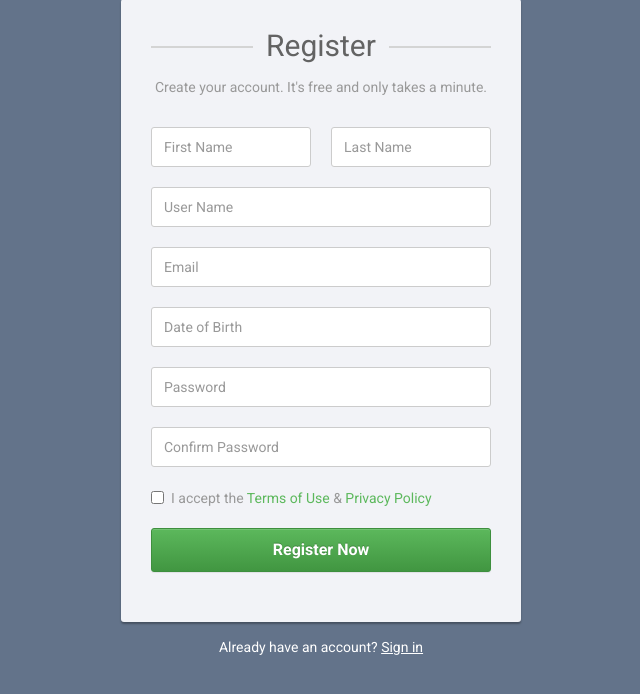
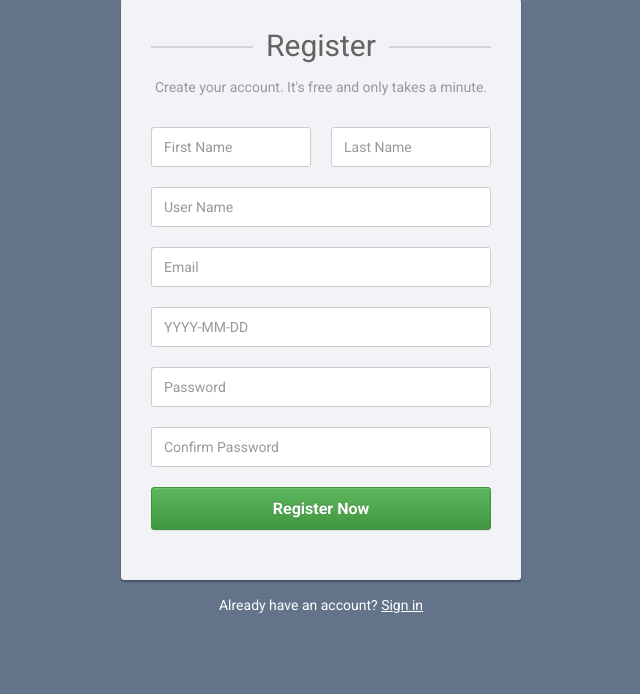
Before and after one commit to alvaromd28/proyecto2, a PHP site: page /register.php in a window 1280 px wide. Shown: the part 31-725 px from the top of the page, without its empty margins (319-959 px from the left). Run offline with PHP 8.4, Linux system fonts and the light colour scheme.

Commit message:
10 tomas

```diff
--- a/register.php
+++ b/register.php
@@ -1,3 +1,30 @@
+<?php
+
+        require_once('util/validator.php');
+        require_once('util/db_manager.php');
+
+        if (isset($_POST['submit'])){
+            if(($_POST['password']) == ($_POST['confirm_password'])){
+                if(checkName($_POST['first_name']) &&
+                checkName($_POST['last_name']) &&
+                checkUserName($_POST['user_name']) &&
+                checkEmail($_POST['email']) &&
+                checkDate2($_POST['date']) &&
+                checkPasswords($_POST['password'])
+                ){
+                    insert_user($_POST['user_name'], $_POST['first_name'], $_POST['last_name'], $_POST['date'], $_POST['email'], $_POST['password']);
+                    header('Location: index.php');
+                }
+                else{
+                   echo '<h1> Datos mal introducidos </h1>';
+                }
+            }
+            else{
+                echo '<h1> Las contraseñas no son iguales </h1>';
+            }
+        }
+    ?>
+
 <!DOCTYPE html>
 <html lang="en">
 <head>
@@ -23,55 +50,33 @@
                     <div class="col-xs-6"><input type="text" class="form-control" name="last_name" placeholder="Last Name" required="required"></div>
                 </div>
             </div>
+
             <div class="form-group">
                 <input type="text" class="form-control" name="user_name" placeholder="User Name" required="required">
             </div>
+
             <div class="form-group">
                 <input type="email" class="form-control" name="email" placeholder="Email" required="required">
             </div>
+
             <div class="form-group">
-                <input type="text" class="form-control" name="date" placeholder="Date of Birth" required="required">
+                <input type="text" class="form-control" name="date" placeholder="YYYY-MM-DD" required="required">
             </div>
+
             <div class="form-group">
                 <input type="password" class="form-control" name="password" placeholder="Password" required="required">
             </div>
+
             <div class="form-group">
                 <input type="password" class="form-control" name="confirm_password" placeholder="Confirm Password" required="required">
             </div>
-            <div class="form-group">
-                <label class="checkbox-inline"><input type="checkbox" required="required"> I accept the <a href="#">Terms of Use</a> &amp; <a href="#">Privacy Policy</a></label>
-            </div>
+
             <div class="form-group">
                 <button type="submit" name="submit" class="btn btn-success btn-lg btn-block">Register Now</button>
             </div>
         </form>
         <div class="text-center">Already have an account? <a href="index.php">Sign in</a></div>
     </div>
-    <?php
 
-        require_once('util/validator.php');
-        require_once('util/db_manager.php');
-
-        if (isset($_POST['submit'])){
-            if(($_POST['password']) == ($_POST['confirm_password'])){
-                if(checkName($_POST['first_name']) &&
-                checkName($_POST['last_name']) &&
-                checkUserName($_POST['user_name']) &&
-                checkEmail($_POST['email']) &&
-                checkDate2($_POST['date']) &&
-                checkPasswords($_POST['password'])
-                ){
-                    insert_user($_POST['user_name'], $_POST['first_name'], $_POST['last_name'], $_POST['date'], $_POST['email'], $_POST['password']);
-                    return true;
-                }
-                else{
-                    return false;
-                }
-            }
-            else{
-                return false;
-            }
-        }
-    ?>
     </body>
 </html>
```
